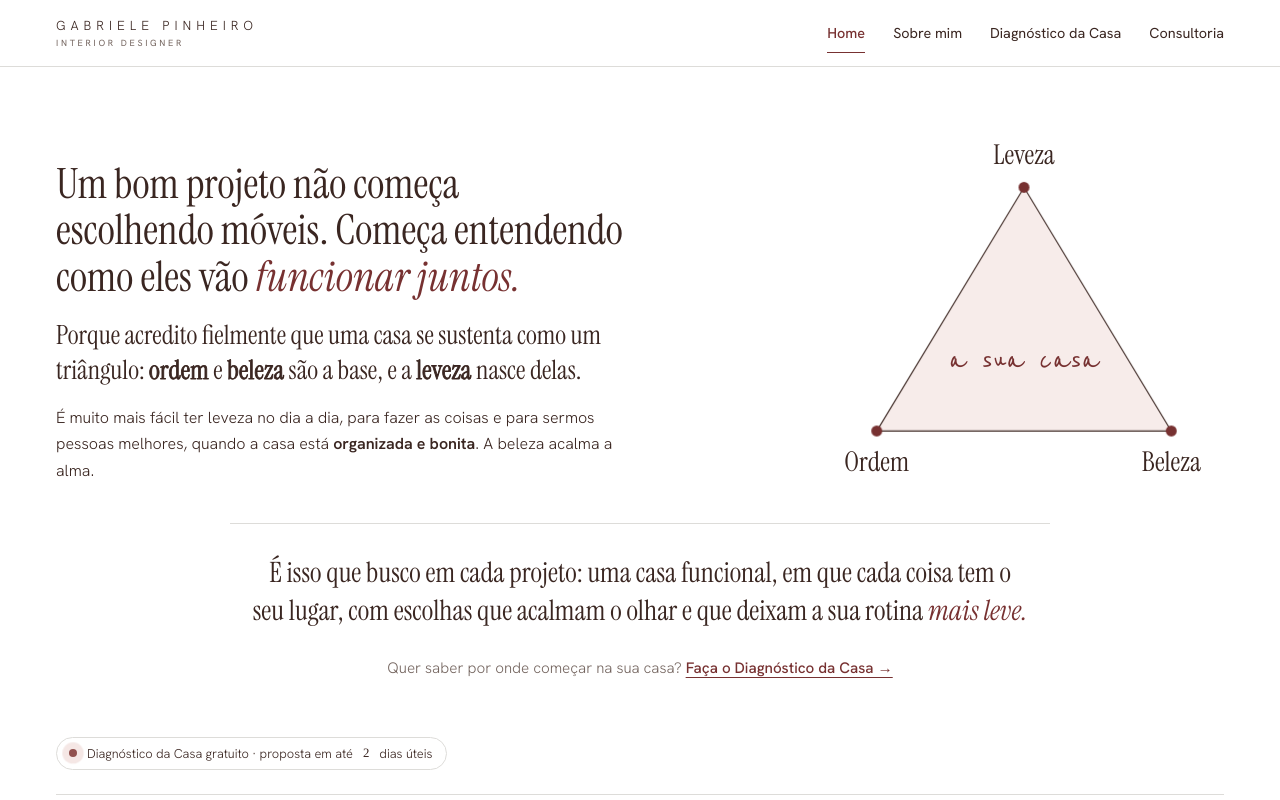
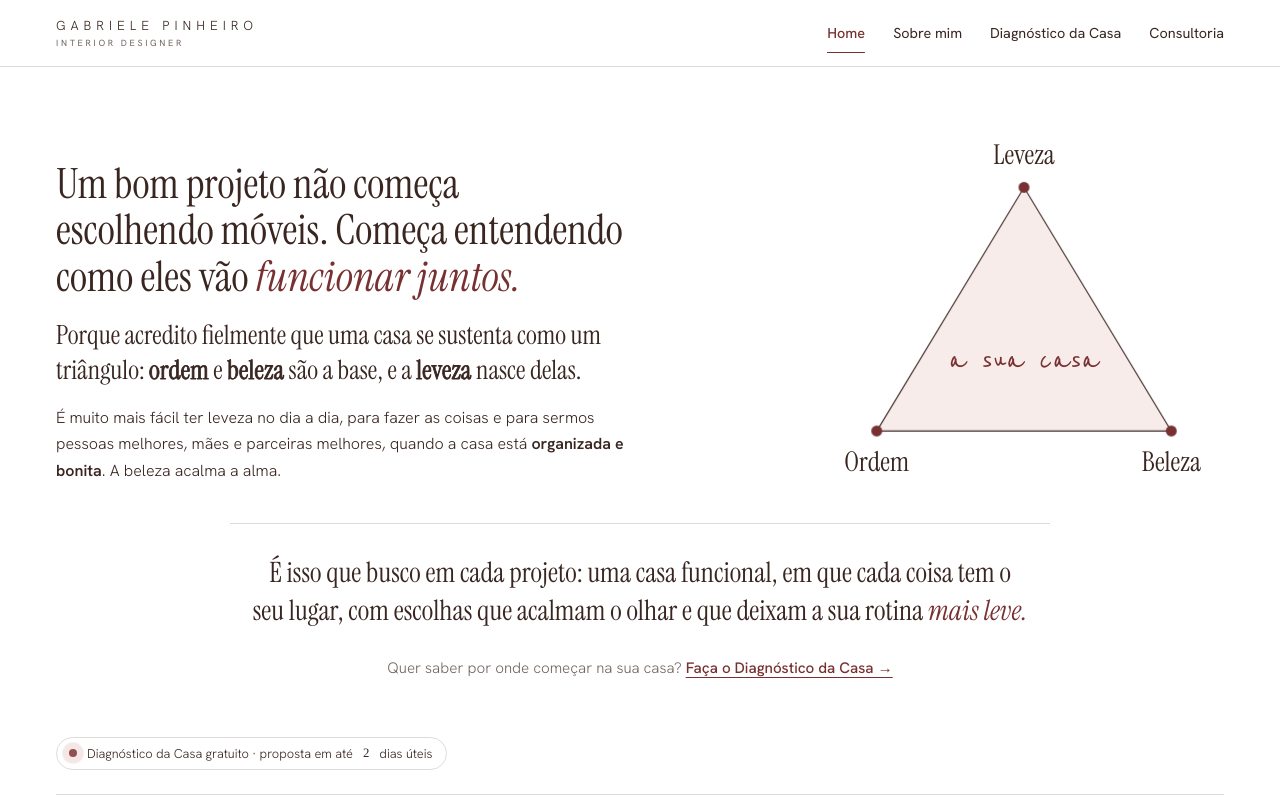
Before and after one commit to Gabrielepinheiro/site, a plain HTML site: page index.html in a window 1280 px wide. Shown: the top 800 px of the page. Drawn offline with Linux system fonts and the light colour scheme.

Commit message:
Home: pessoas, mães e parceiras melhores
Co-Authored-By: Claude Opus 5.5 <noreply@anthropic.com>
Claude-Session: https://claude.ai/code/session_01Npdet1GNfoboVSCR7t893r

```diff
--- a/index.html
+++ b/index.html
@@ -390,7 +390,7 @@ h1, h2, h3 { font-family: var(--display); font-weight: 400; margin: 0; text-wrap
     </div>
     <h1 class="titulo entra" style="--i:1">Um bom projeto não começa escolhendo móveis. Começa entendendo como eles vão <em class="bordo">funcionar juntos.</em></h1>
     <p class="manifesto entra" style="--i:3">Porque acredito fielmente que uma casa se sustenta como um triângulo: <b>ordem</b> e <b>beleza</b> são a base, e a <b>leveza</b> nasce delas.</p>
-    <p class="entra" style="--i:4">É muito mais fácil ter leveza no dia a dia, para fazer as coisas e para sermos pessoas melhores, quando a casa está <b>organizada e bonita</b>. A beleza acalma a alma.</p>
+    <p class="entra" style="--i:4">É muito mais fácil ter leveza no dia a dia, para fazer as coisas e para sermos pessoas melhores, mães e parceiras melhores, quando a casa está <b>organizada e bonita</b>. A beleza acalma a alma.</p>
   </div>
   <figure class="triangulo" id="triangulo">
     <svg viewBox="0 0 440 400" role="img" aria-label="Triângulo com Ordem e Beleza na base, Leveza no topo e a sua casa no centro">
```
